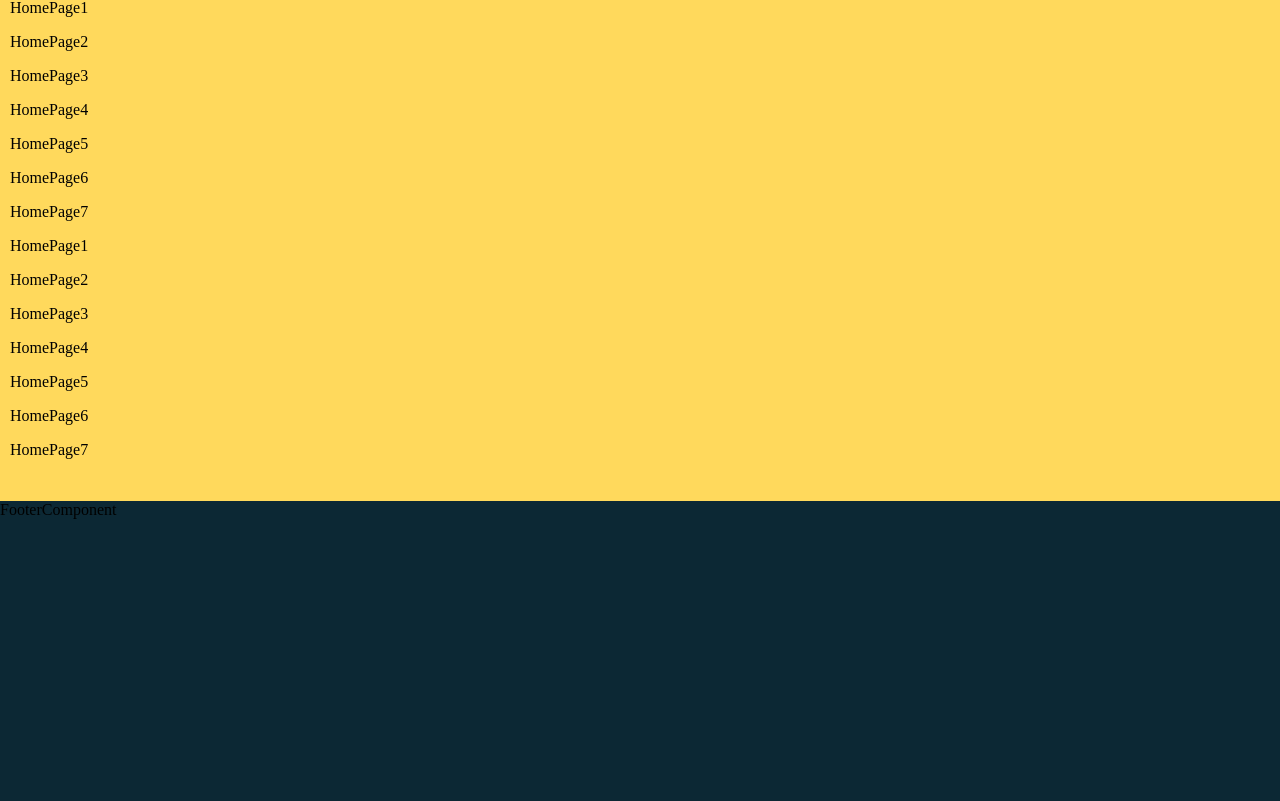
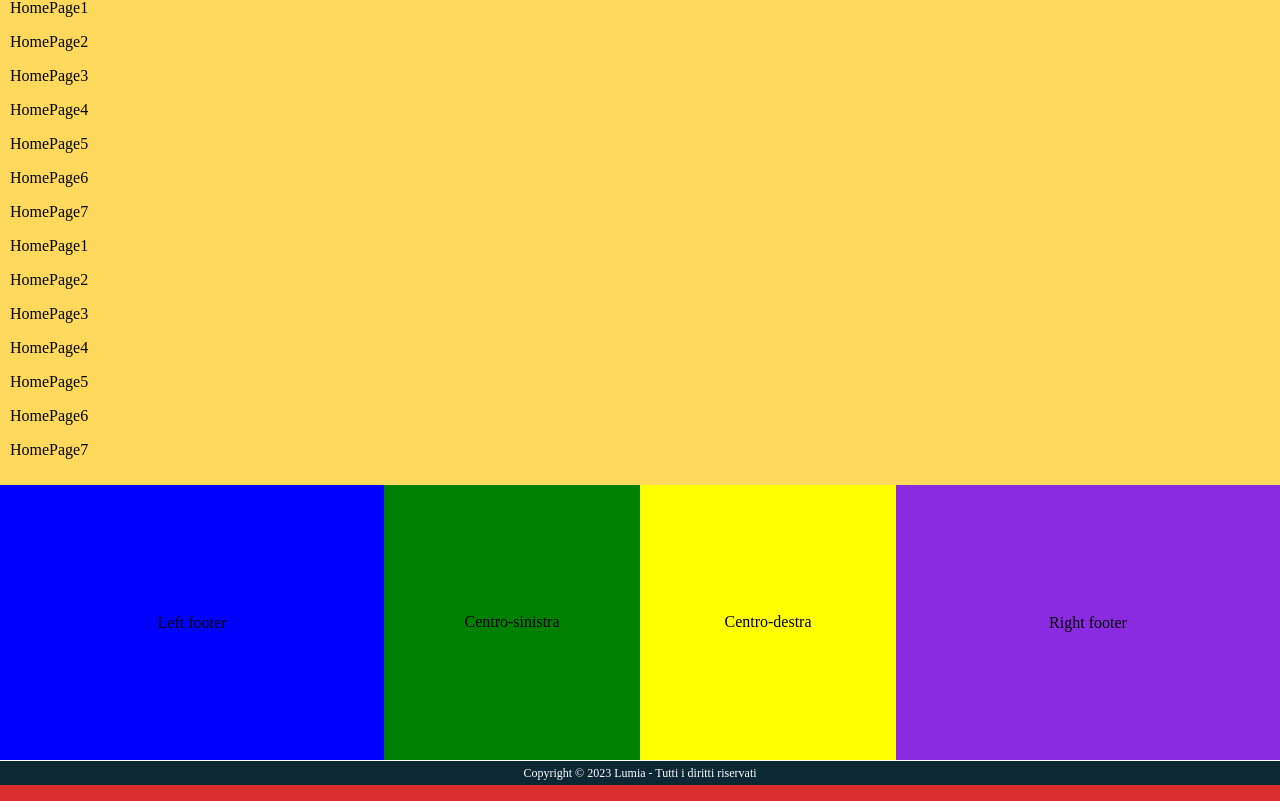
Before and after one commit to ThomasBergadano/Progetto-tesi-Universita, a React (Vite) app in the folder client/: page / in a window 1280 px wide. Shown: the part 178-979 px from the top of the page. Built offline with nearby package versions, Linux system fonts and the light colour scheme.

Commit message:
Footer aggiornato alla versione 1.1, divisione in sezioni

```diff
--- a/client/src/components/FooterComponent.jsx
+++ b/client/src/components/FooterComponent.jsx
@@ -4,7 +4,29 @@ import '../styles/Footer.css'
 function Footer() {
     return(
         <footer>
-            <p>FooterComponent</p>
+            <div id="container">
+                <div className="foot left-footer">
+                    Left footer
+                </div>
+                <div className="foot center-footer">
+                    <div className="center-one">
+                        <div className="content">
+                            Centro-sinistra
+                        </div>
+                    </div>
+                    <div className="center-two">
+                        <div className="content">
+                            Centro-destra
+                        </div>
+                    </div>
+                </div>
+                <div className="foot right-footer">
+                    Right footer
+                </div>
+            </div>
+            <div className="copyright">
+                <span className="copyright-content">Copyright © 2023 Lumia - Tutti i diritti riservati</span>
+            </div>
         </footer>
     )
 }
--- a/client/src/components/HeaderComponent.jsx
+++ b/client/src/components/HeaderComponent.jsx
@@ -14,7 +14,7 @@ const USER_TYPES = {
     Client: 'Client user',
     User: 'Unlogged user'
 }
-const CURRENT_USER_TYPES = USER_TYPES.User
+const CURRENT_USER_TYPES = USER_TYPES.Admin
 
 
 function Header() {
--- a/client/src/pages/LoginPage.jsx
+++ b/client/src/pages/LoginPage.jsx
@@ -1,17 +1,22 @@
 import React from "react";
 import Header from "../components/HeaderComponent"
 import Footer from "../components/FooterComponent"
+import "../styles/Login.css"
 
 function Login() {
     return(
-        <div>
-            <Header/>
-
-            <div id="login">
-                <p>LoginComponent</p>
-                <p>  .</p><p>  .</p><p>  .</p><p>  .</p><p>  .</p><p>  .</p>
-            </div>
-            <Footer/>
+        <div id="login">
+            <form className="login-form">
+                <div className="email-input">
+                    <label for="email-label">Email</label>
+                    <input type="text" placeholder="Email" name="email" required/>
+                </div>
+                <div className="password-input">
+                    <label for="password-label">Password</label>
+                    <input type="text" placeholder="Enter Username" name="password" required/>
+                </div>
+                <button class="button-input"><span className="button-text">Login</span></button>
+            </form>
         </div>
     )
 }
--- a/client/src/pages/SigninPage.jsx
+++ b/client/src/pages/SigninPage.jsx
@@ -1,16 +1,34 @@
 import React from "react";
 import Header from "../components/HeaderComponent"
 import Footer from "../components/FooterComponent"
+import "../styles/Signin.css"
 
 function Signin() {
     return(
-        <div>
-            <Header/>
-            <div id="sign-in">
-                <p>SigninComponent</p>
-                <p>  .</p><p>  .</p><p>  .</p><p>  .</p><p>  .</p><p>  .</p>
-            </div>
-            <Footer/>
+        <div id="signin">
+            <form className="signin-form">
+                <div className="first-name-input">
+                    <label for="first-name-label">Nome:</label>
+                    <input type="text" placeholder="Nome" name="first-name" required/>
+                </div>
+                <div className="last-name-input">
+                    <label for="last-name-label">Cognome</label>
+                    <input type="text" placeholder="Cognome" name="last-name" required/>
+                </div>
+                <div className="email-input">
+                    <label for="email-label">Email</label>
+                    <input type="text" placeholder="Email" name="email" required/>
+                </div>
+                <div className="password-input">
+                    <label for="password-label">Password</label>
+                    <input type="text" placeholder="Password" name="password" required/>
+                </div>
+                <div className="repeat-password-input">
+                    <label for="repeat-password-label">Ripeti password</label>
+                    <input type="text" placeholder="Ripeti password" name="repeat-password" required/>
+                </div>
+                <button class="button-input"><span className="button-text">Registrati</span></button>
+            </form>
         </div>
     )
 }
--- a/client/src/styles/Footer.css
+++ b/client/src/styles/Footer.css
@@ -11,3 +11,78 @@ footer{
     width: 100%;
     background-color: var(--maastrict-blue);
 }
+
+/*Parte di sopra*/
+#container{
+    width: 100%;
+    height: 275px;
+    background-color: var(--maastrict-blue);
+    display: flex
+}
+
+.foot{
+    display: flex;
+    align-items: center;
+    justify-content: center;
+}
+
+.left-footer,
+.right-footer {
+  width: 30%;
+}
+
+.left-footer{
+    background-color: blue;
+}
+
+.center-footer {
+  width: 40%;
+  display: flex;
+}
+
+.center-one,
+.center-two{
+    width: 50%;
+    height: 100%;
+    text-align: center;
+    justify-content: center;
+    display: flex;
+}
+.center-one{
+    background-color: green;
+    text-align: center;
+    justify-content: center;
+}
+.content{
+    text-align: center;
+    justify-content: center;
+    margin-top: 50%;
+}
+.center-two{
+    background-color: yellow;
+}
+
+.right-footer{
+    background-color: blueviolet;
+}
+
+
+
+/*Parte di sotto*/
+.copyright{
+    width: 100%;
+    height: 24px;
+    background-color: var(--maastrict-blue);
+    border-top: 1px solid var(--white);
+    text-align: center;
+}
+
+.copyright-content{
+    height: 100%;
+    display: flex;
+    align-items: center; /* Centra verticalmente  */
+    justify-content: center; /* Centra orizzontalmente */
+    color: var(--white);
+    text-decoration: none;
+    font-size: 12px;
+}
--- /dev/null
+++ b/client/src/styles/Login.css
@@ -0,0 +1,7 @@
+@import './constants.css';
+
+#login{
+    background-color: var(--light-yellow);
+    width: 100%;
+    min-height: 619px;
+}
--- /dev/null
+++ b/client/src/styles/Signin.css
@@ -0,0 +1,7 @@
+@import './constants.css';
+
+#signin{
+    background-color: var(--light-yellow);
+    width: 100%;
+    min-height: 619px;
+}
```
Also changed, not shown: 1 other file (tests, documents, lock files or other folders).
